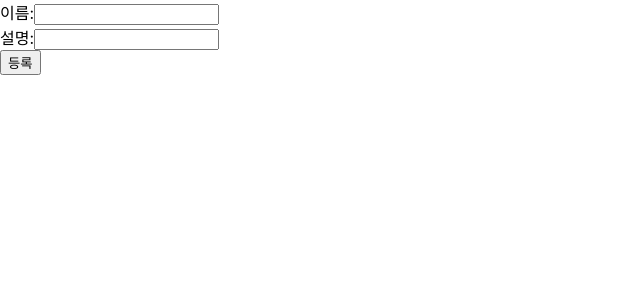
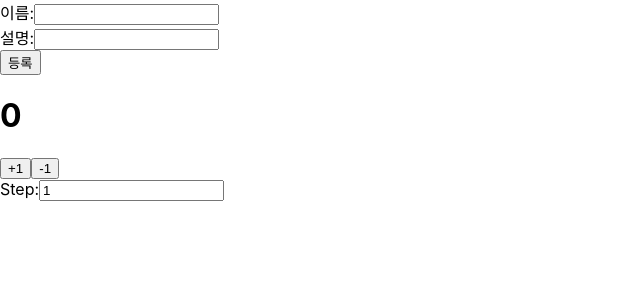
Before and after one commit to SeEun9618/typescript, a React (Create React App) app: page / in a window 1280 px wide. Shown: the top 300 px of the page, without its empty margins (0-640 px from the left). Built offline with nearby package versions, Linux system fonts and the light colour scheme.

Commit message:
interface 속성 추가

```diff
--- a/src/App.tsx
+++ b/src/App.tsx
@@ -14,18 +14,18 @@ import MyForm from "./MyForm";
 // }
 
 
-//Counter.tsx
-// const App: React.FC = () => {
-//   return <Counter />;
-// }
-
 //MyForm.tsx
 const App: React.FC = () => {
   const onSubmit = (form: { name: string; description: string }) => {
     console.log(form);
   };
 
-  return <MyForm onSubmit={onSubmit} />;
+  return (
+      <>
+        <MyForm onSubmit={onSubmit} />
+        <Counter />
+      </>
+  );
 }
 
 export default App;
--- a/src/Counter.tsx
+++ b/src/Counter.tsx
@@ -1,16 +1,39 @@
 import React, { useState } from "react";
 
+interface CounterState {
+    count: number;
+    step: number;
+}
+
 function Counter() {
-    const [count, setCount] = useState<number>(0);
-    const onIncrease = () => setCount(count + 1);
-    const onDecrease = () => setCount(count - 1);
+    const [state, setState] = useState<CounterState>({ count: 0, step: 1 });
+
+    const onIncrease = () => {
+        setState({ ...state, count: state.count + state.step });
+    };
+    const onDecrease = () => {
+        setState({ ...state, count: state.count - state.step });
+    };
+    const onChangeStep = (e: React.ChangeEvent<HTMLInputElement>) => {
+        const step = Number(e.target.value);
+        setState({ ...state, step });
+    };
 
     return (
         <div>
-            <h1>{count}</h1>
+            <h1>{state.count}</h1>
             <div>
-                <button onClick={onIncrease}>+1</button>
-                <button onClick={onDecrease}>-1</button>
+                <button onClick={onIncrease}>+{state.step}</button>
+                <button onClick={onDecrease}>-{state.step}</button>
+            </div>
+            <div>
+                <label htmlFor="step-input">Step:</label>
+                <input
+                    id="step-input"
+                    type="number"
+                    value={state.step}
+                    onChange={onChangeStep}
+                />
             </div>
         </div>
     );
```
